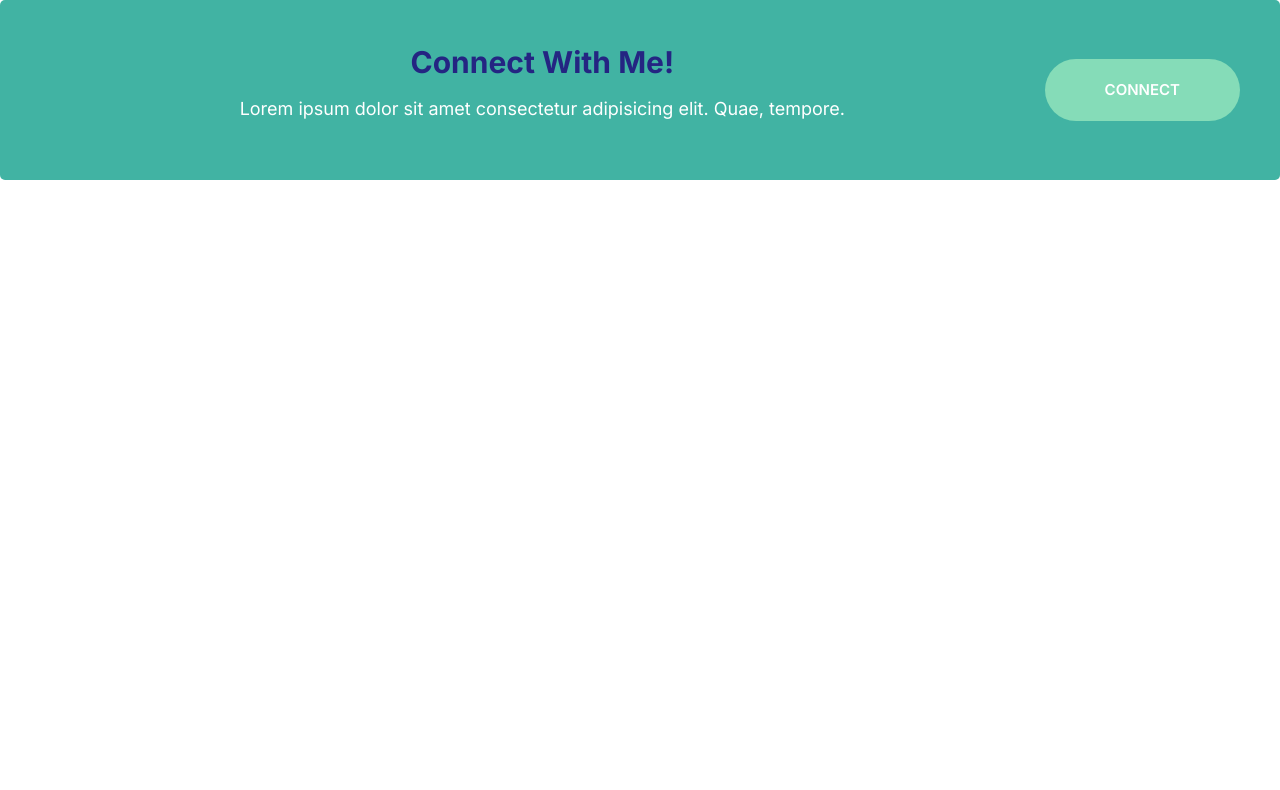
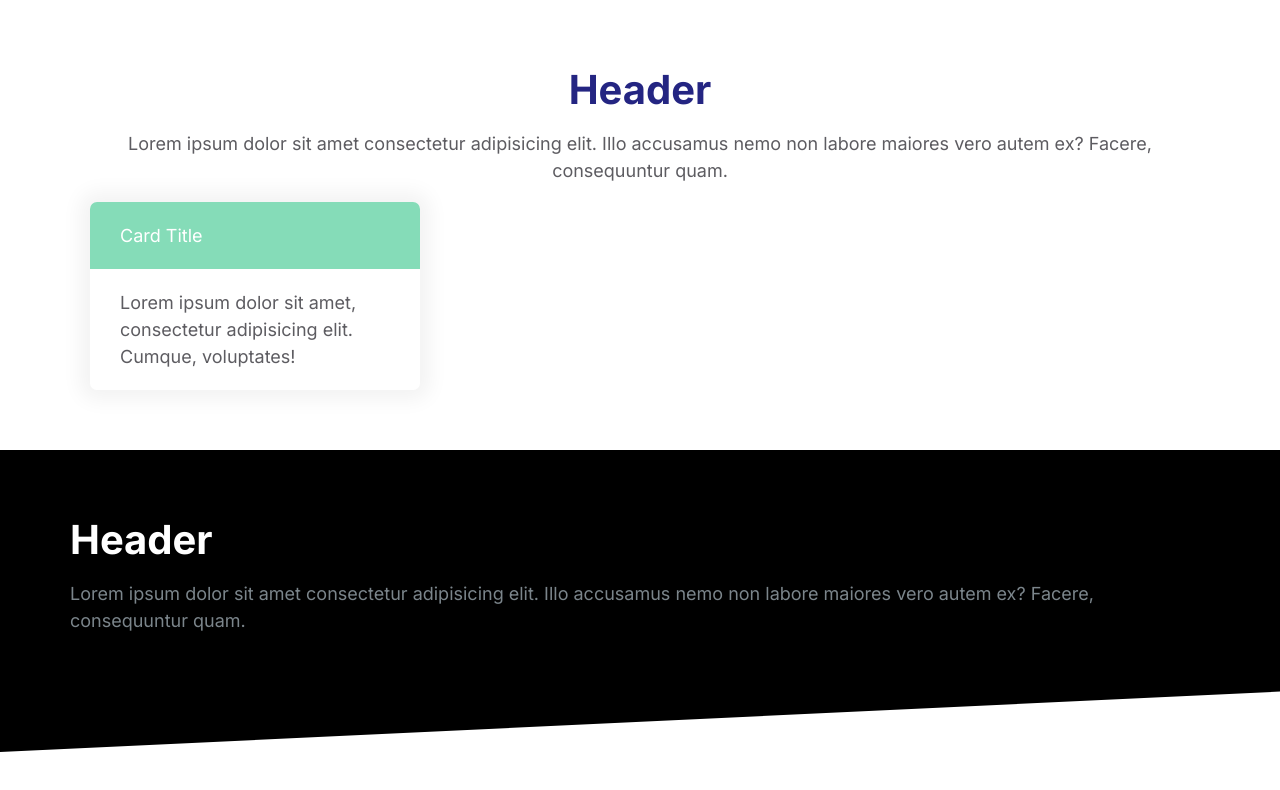
Before and after one commit to glennquah/Portfolio-Website-Glenn, a plain HTML site: page index.html in a window 1280 px wide. Drawn offline with Linux system fonts and the light colour scheme.

Commit message:
added blocks component

```diff
--- a/css/style.css
+++ b/css/style.css
@@ -519,3 +519,42 @@ a {
         margin: 0 2 rem;
     }
 }
+
+/* Blocks */
+.block {
+    --padding-vertical: 6rem;
+    padding: var(--padding-vertical) 2rem;
+}
+
+.block__header {
+    text-align: center;
+}
+
+.block__heading {
+    margin-top: 0;
+}
+
+.block--dark {
+    background: black;
+    color: #7b858b;
+}
+
+
+.block--dark .block__heading {
+    color: white;
+}
+
+.block--skewed-right {
+    padding-bottom: calc(var(--padding-vertical) + 4rem);
+    clip-path: polygon(0 0, 100% 0, 100% 100%, 0 80%);
+}
+
+.block--skewed-left {
+    padding-bottom: calc(var(--padding-vertical) + 4rem);
+    clip-path: polygon(0 0, 100% 0, 100% 80%, 0 100%);
+}
+
+.container {
+    max-width: 1140px;
+    margin: 0 auto;
+}
--- a/index.html
+++ b/index.html
@@ -11,14 +11,27 @@
     <link rel="stylesheet" href="css/style.css">
 </head>
 <body>
-    <div class="callout callout--primary">
-        <div class="grid grid--1x2">
-            <div class="callout__content">
-                <h2 class="callout__heading">Connect With Me!</h2>
-                <p>Lorem ipsum dolor sit amet consectetur adipisicing elit. Quae, tempore.</p>
+    <section class="block container">
+        <header class="block__header">
+            <h2 class="block__heading">Header</h2>
+            <p>Lorem ipsum dolor sit amet consectetur adipisicing elit. Illo accusamus nemo non labore maiores vero autem ex? Facere, consequuntur quam.</p>
+        </header>
+        <div style = "width: 30%">
+            <div class="card card--secondary">
+                <header class="card__header">
+                    Card Title
+                </header>
+                <div class="card__body">
+                    Lorem ipsum dolor sit amet, consectetur adipisicing elit. Cumque, voluptates!
+                </div>
             </div>
-            <a href="#" class="btn btn--secondary btn--stretch">Connect</a>
         </div>
-    </div>
+    </section>
+    <section class="block block--dark block--skewed-left">
+        <div class="container">
+            <h2 class="block__heading">Header</h2>
+            <p>Lorem ipsum dolor sit amet consectetur adipisicing elit. Illo accusamus nemo non labore maiores vero autem ex? Facere, consequuntur quam.</p>
+        </div>
+    </section>
 </body>
 </html>
```
Also changed, not shown: components/blocks.html (added, +22 -0 lines).
